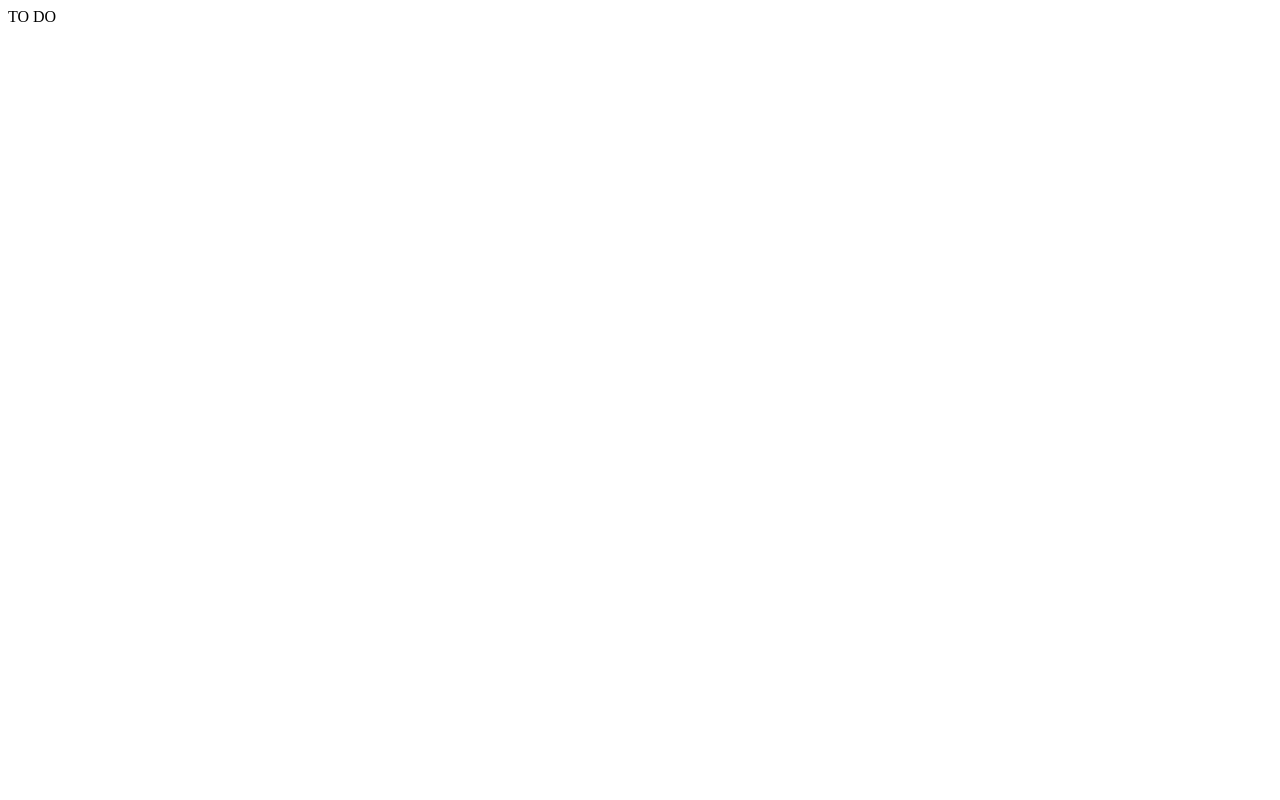
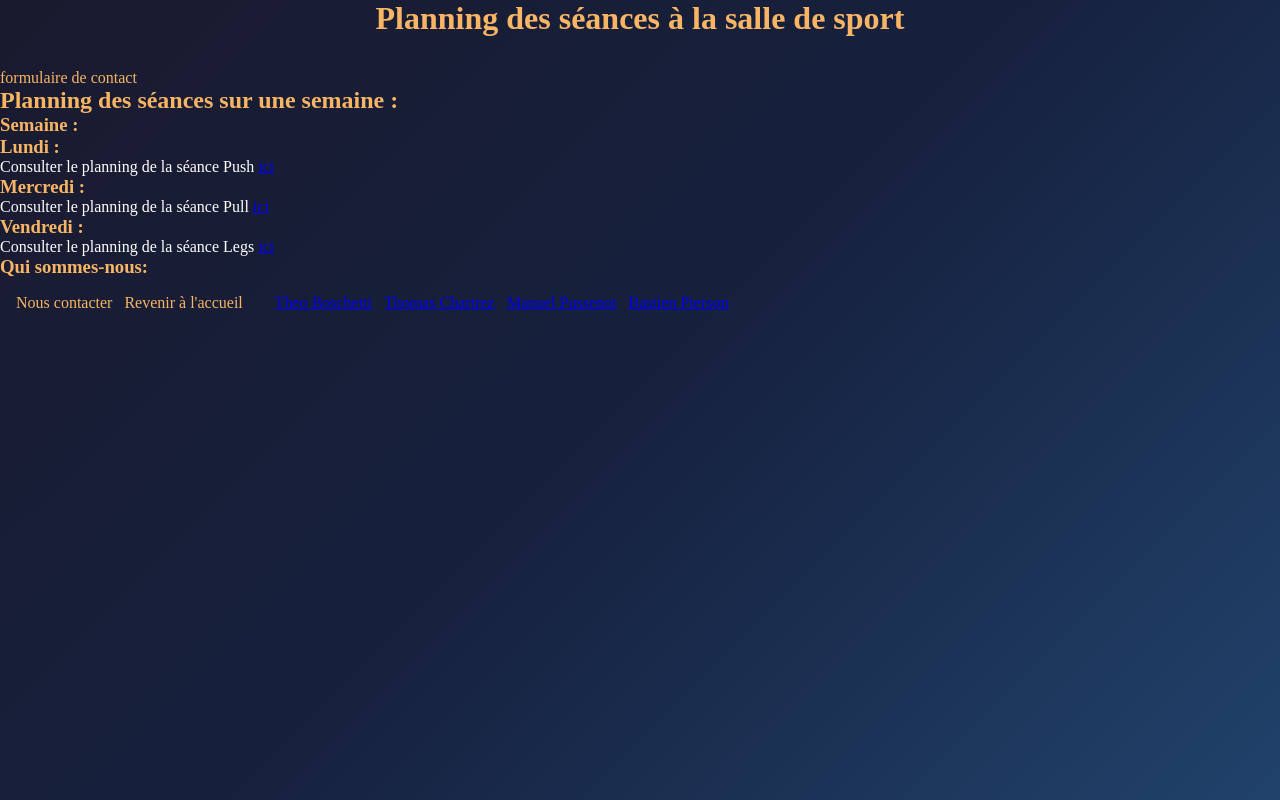
Before and after one commit to Coda-Dijon/html-b1-2026-g2, a plain HTML site: page index.html in a window 1280 px wide. Drawn offline with Linux system fonts and the light colour scheme.

Commit message:
Mise en page, ajout du background et choix de la police
Co-authored-by: Thomas Chartrez <thomaschartrez@users.noreply.github.com>
Co-authored-by: Bastien Pierson <piersonbastien52@users.noreply.github.com>
Co-authored-by: Théo Boschetti <theoboschetti03@users.noreply.github.com>

```diff
--- a/index.html
+++ b/index.html
@@ -1 +1,92 @@
-TO DO
+<!DOCTYPE html>
+<html lang="fr">
+
+<head>
+    <meta charset="UTF-8">
+    <meta name="viewport" content="width=device-width, initial-scale=1.0">
+    <link rel="stylesheet" href="style.css">
+    <title>Planning 🏋🏼‍♂️</title>
+    <style>
+        @keyframes sparkle {
+            0% {
+                opacity: 0;
+                transform: scale(0);
+            }
+
+            50% {
+                opacity: 1;
+                transform: scale(1.5);
+            }
+
+            100% {
+                opacity: 0;
+                transform: scale(0);
+            }
+        }
+    </style>
+</head>
+
+<body>
+    <header>
+        <h1>
+            Planning des séances à la salle de sport
+        </h1>
+        <nav>formulaire de contact</nav> <!--a mettre en bas de page  LE FORMULAIRE PAS LE NAV -->
+    </header>
+
+    <main>
+        <h2>
+            Planning des séances sur une semaine :
+        </h2>
+        <ul>
+            <h3>
+                Semaine :
+            </h3>
+            <h3>
+                Lundi :
+            </h3>
+            <!--est ce que à ce niveau là on met une image des muscle travaillée ou plus dans l'autre page ? -->
+            <li class="paragraphe">Consulter le planning de la séance Push <a class="link"
+                    href="https://example.org/">ici </a></li>
+            <h3>
+                Mercredi :
+            </h3>
+            <!--est ce que à ce niveau là on met une image des muscle travaillée ou plus dans l'autre page ? -->
+            <li class="paragraphe">Consulter le planning de la séance Pull <a class="link"
+                    href="https://example.org/">ici </a></li>
+            <!--g commencé a mettre le début des classes dans le CSS-->
+            <h3>
+                Vendredi :
+            </h3>
+            <!--est ce que à ce niveau là on met une image des muscle travaillée ou plus dans l'autre page ? -->
+            <li class="paragraphe">Consulter le planning de la séance Legs <a class="link"
+                    href="https://example.org/">ici </a></li>
+        </ul>
+        <h3>
+            Qui sommes-nous:
+        </h3>
+
+        <!--dans le css mettre un  display flex, et un hover-->
+        <!-- on peut mettre nos grosses gueules si on veut-->
+
+
+
+    </main>
+
+    <footer>
+        <section class="flex_name">
+            <p>Nous contacter </p> <!--ici on peut mettre les cartes que vous avez créé si vous êtes cho -->
+            <p>Revenir à l'accueil </p>
+        </section>
+        <section class="flex_name">
+            <a class="link" href="https://github.com/theoboschetti03">Theo Boschetti </a>
+            <a class="link" href="https://github.com/thomaschartrez">Thomas Chartrez </a>
+            <a class="link" href="https://github.com/ManuNecro">Manuel Pussenot </a>
+            <a class="link" href="https://github.com/piersonbastien52">Bastien Pierson </a>
+        </section>
+
+    </footer>
+
+</body>
+
+</html>
--- /dev/null
+++ b/style.css
@@ -0,0 +1,62 @@
+/* css reset */
+*,
+*::before,
+*::after {
+    box-sizing: border-box;
+}
+
+h1 {
+    text-align: center;
+    margin-bottom: 2rem;
+}
+
+
+
+* {
+    margin: 0;
+    padding: 0;
+}
+
+img {
+    display: block;
+    max-width: 100%;
+}
+
+input,
+button,
+textarea,
+select {
+    font: inherit;
+    color: #035096;
+}
+
+/* end of css reset */
+
+html {
+    background: linear-gradient(135deg, #1a1a2e 0%, #16213e 50%, rgba(15, 51, 96, 0.925) 100%);
+    color: rgb(247, 181, 101);
+    min-height: 100vh;
+    position: relative;
+    font-family: 'Spectral', serif;
+}
+
+.paragraphe {
+    color: #2C75FF;
+    color: white
+}
+
+.link {}
+
+.flex_name {
+    display: flex;
+    gap: 0.75rem;
+    padding: 1rem;
+    border-radius: 0.5rem;
+
+
+}
+
+footer {
+    display: flex;
+    flex-wrap: wrap;
+}
```
Also changed, not shown: 1 other file.
